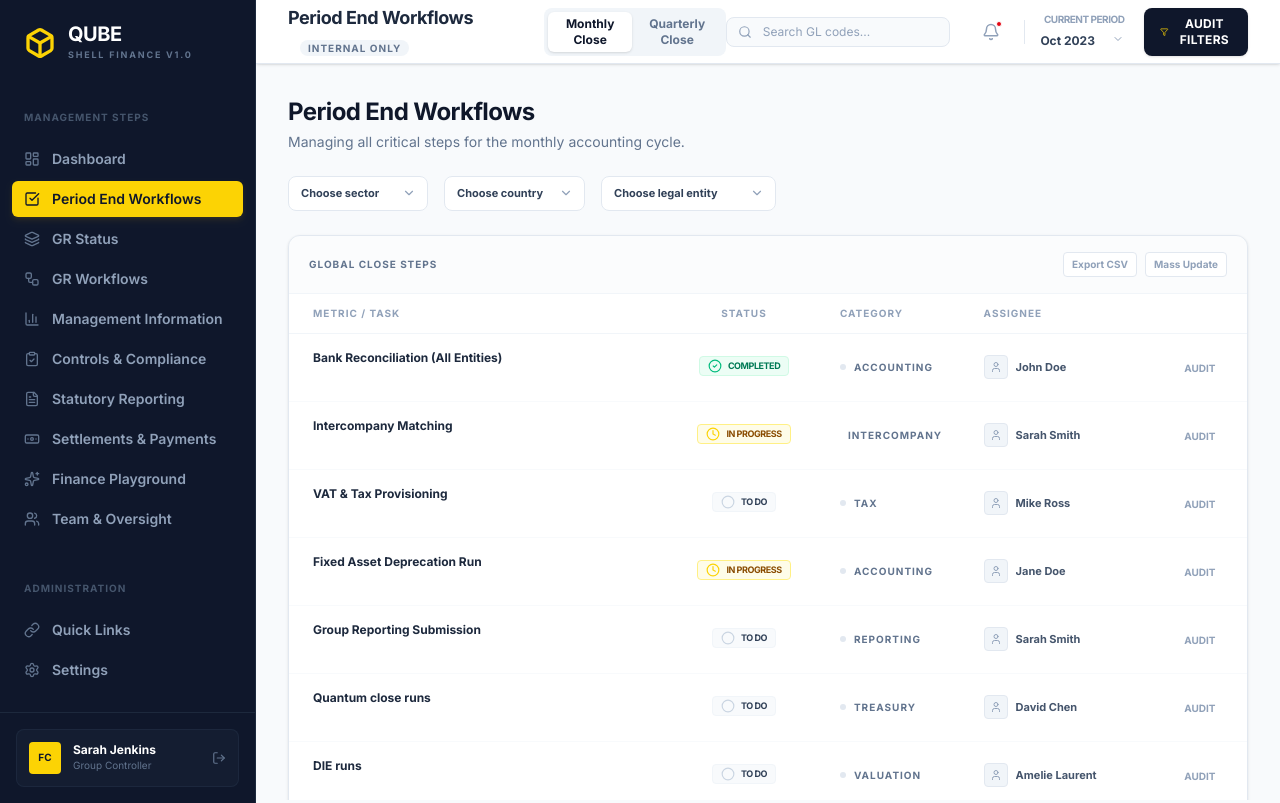
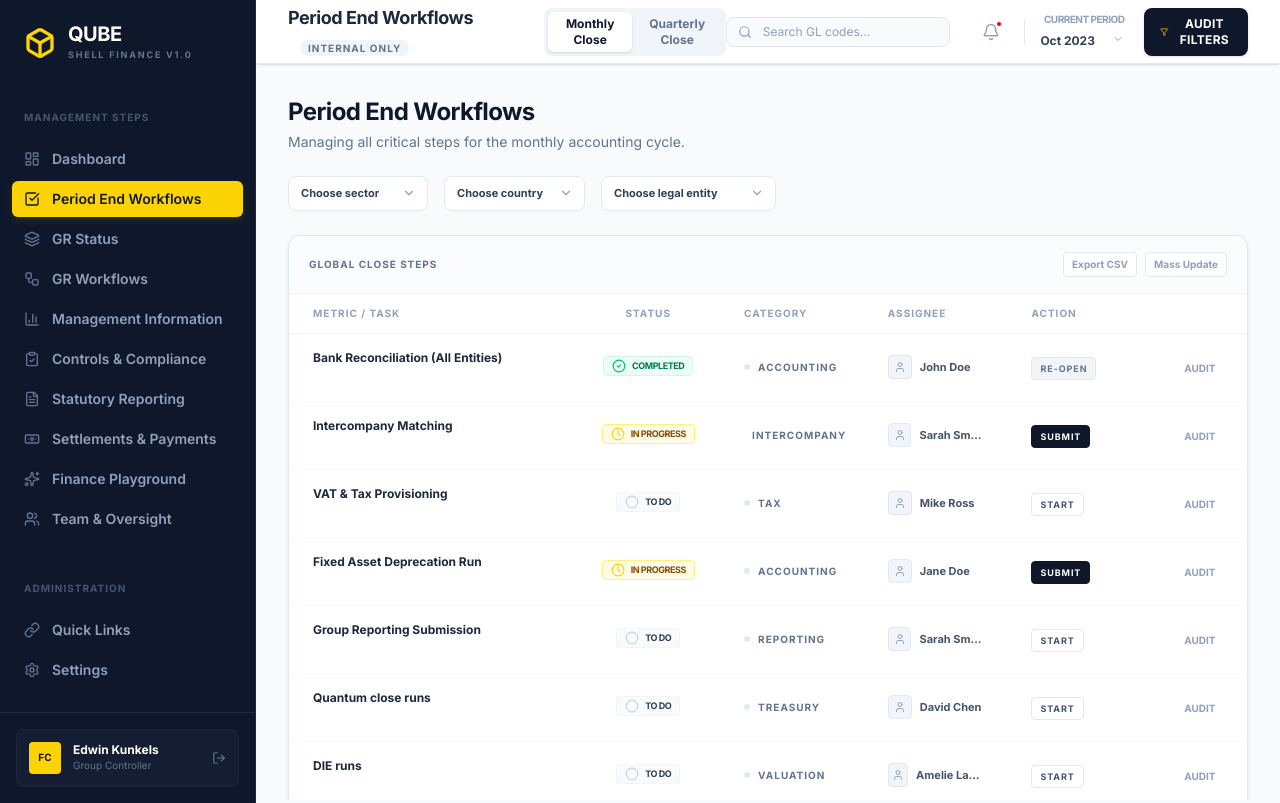
Before and after one commit to Shamba2023/Qube, a React (Vite) app: page / in a window 1280 px wide. Both pictures are taken after a click on the button "Period End Workflows". Built offline with nearby package versions, Linux system fonts and the light colour scheme.

Commit message:
feat: Update UI for task list and sidebar
Adjust column widths in the task list table to better accommodate content and add an "Action" column. Update the user name displayed in the sidebar from "Sarah Jenkins" to "Edwin Kunkels".

```diff
--- a/src/components/Sidebar.tsx
+++ b/src/components/Sidebar.tsx
@@ -76,7 +76,7 @@ export default function Sidebar({ activeTab, setActiveTab }: SidebarProps) {
             FC
           </div>
           <div className="flex-1 overflow-hidden">
-            <div className="text-xs font-bold text-white truncate">Sarah Jenkins</div>
+            <div className="text-xs font-bold text-white truncate">Edwin Kunkels</div>
             <div className="text-[10px] text-slate-500 truncate">Group Controller</div>
           </div>
           <button className="text-slate-500 hover:text-white transition-colors">
--- a/src/components/TaskList.tsx
+++ b/src/components/TaskList.tsx
@@ -39,10 +39,11 @@ export default function TaskList({ tasks }: TaskListProps) {
         <table className="w-full text-left table-fixed min-w-[800px]">
           <thead>
             <tr className="border-b border-slate-100">
-              <th className="px-6 py-3 text-[10px] font-black text-slate-400 uppercase tracking-widest w-[40%]">Metric / Task</th>
+              <th className="px-6 py-3 text-[10px] font-black text-slate-400 uppercase tracking-widest w-[30%]">Metric / Task</th>
               <th className="px-6 py-3 text-[10px] font-black text-slate-400 uppercase tracking-widest text-center w-[15%]">Status</th>
               <th className="px-6 py-3 text-[10px] font-black text-slate-400 uppercase tracking-widest w-[15%]">Category</th>
-              <th className="px-6 py-3 text-[10px] font-black text-slate-400 uppercase tracking-widest w-[20%]">Assignee</th>
+              <th className="px-6 py-3 text-[10px] font-black text-slate-400 uppercase tracking-widest w-[15%]">Assignee</th>
+              <th className="px-6 py-3 text-[10px] font-black text-slate-400 uppercase tracking-widest w-[15%]">Action</th>
               <th className="px-6 py-3 text-[10px] font-black text-slate-400 uppercase tracking-widest w-[10%] text-right"></th>
             </tr>
           </thead>
@@ -79,6 +80,19 @@ export default function TaskList({ tasks }: TaskListProps) {
                     <span className="text-[11px] font-bold text-slate-600 truncate">{task.owner}</span>
                   </div>
                 </td>
+                <td className="px-6 py-4">
+                  <button className={cn(
+                    "text-[9px] font-black px-2 py-1 rounded border uppercase tracking-widest transition-all active:scale-95",
+                    task.status === 'COMPLETED' ? "bg-slate-100 text-slate-500 border-slate-200" :
+                    task.status === 'IN_PROGRESS' ? "bg-corporate-navy text-white border-corporate-navy" :
+                    task.status === 'BLOCKED' ? "bg-rose-600 text-white border-rose-600" :
+                    "bg-white text-slate-600 border-slate-200"
+                  )}>
+                    {task.status === 'COMPLETED' ? 'Re-open' :
+                     task.status === 'IN_PROGRESS' ? 'Submit' :
+                     task.status === 'BLOCKED' ? 'Escalate' : 'Start'}
+                  </button>
+                </td>
                 <td className="px-6 py-4 text-right">
                   <button className="p-1 px-2 text-[10px] font-black text-slate-400 hover:text-slate-900 border border-transparent hover:border-slate-200 hover:bg-white rounded transition-all">
                     AUDIT
```
